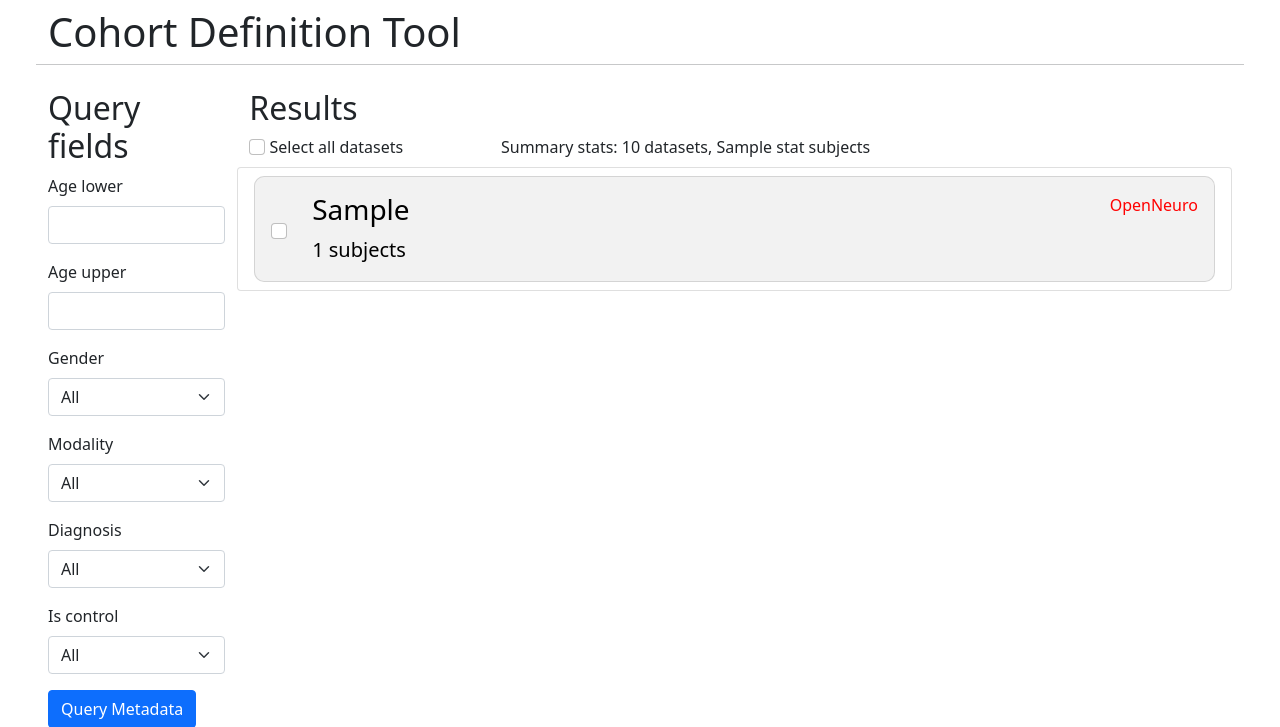
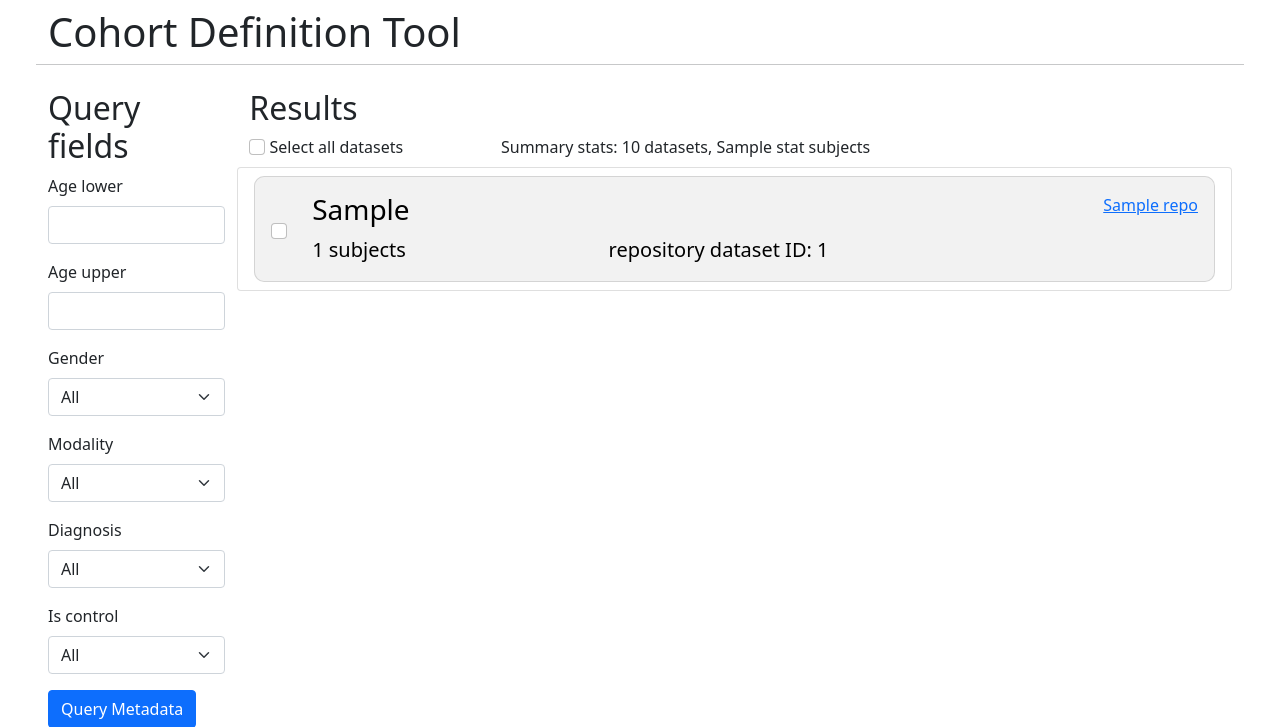
Before and after one commit to neurobagel/concept_query, a Django app: template query_prototype/templates/query_results_new.html in a window 1280 px wide. Shown: the top 727 px of the page. Run offline with Django 3.2, Linux system fonts and the light colour scheme; tables that the repository leaves empty hold one stand-in row (Sample ...); the template is opened without the code that fills it: values named after a table or form of the project are taken from there, most other values are stand-ins (such as "Sample title", 1, 10 or a date in 2020); some libraries are stand-ins or nearby versions.

Commit message:
display data repo and dataset ID on card

```diff
--- a/query_prototype/templates/query_results_new.html
+++ b/query_prototype/templates/query_results_new.html
@@ -64,7 +64,8 @@
                                                 <h5 class="card-title">{{ result.title.0 }}</h5>
                                             </div>
                                             <div class="row">
-                                                <p class="card-text">{{ result.n_subjects }} subjects</p>
+                                                <div class="col-6"><p class="card-text">{{ result.n_subjects }} subjects</p></div>
+                                                <div class="col-6"><p class="card-text">repository dataset ID: {{ result.dataset_id }}</p></div>
                                             </div>
                                         </div>
 
@@ -74,7 +75,7 @@
                                 <div class="col-4">
 
                                     <div class="row">
-                                        <p class="card-dataset-source d-flex justify-content-end">OpenNeuro</p>
+                                        <div class="card-dataset-source d-flex justify-content-end"><a href="{{ result.repo }}">{{ result.repo }}</a></div>
                                     </div>
 
                                     <div class="row">
```
